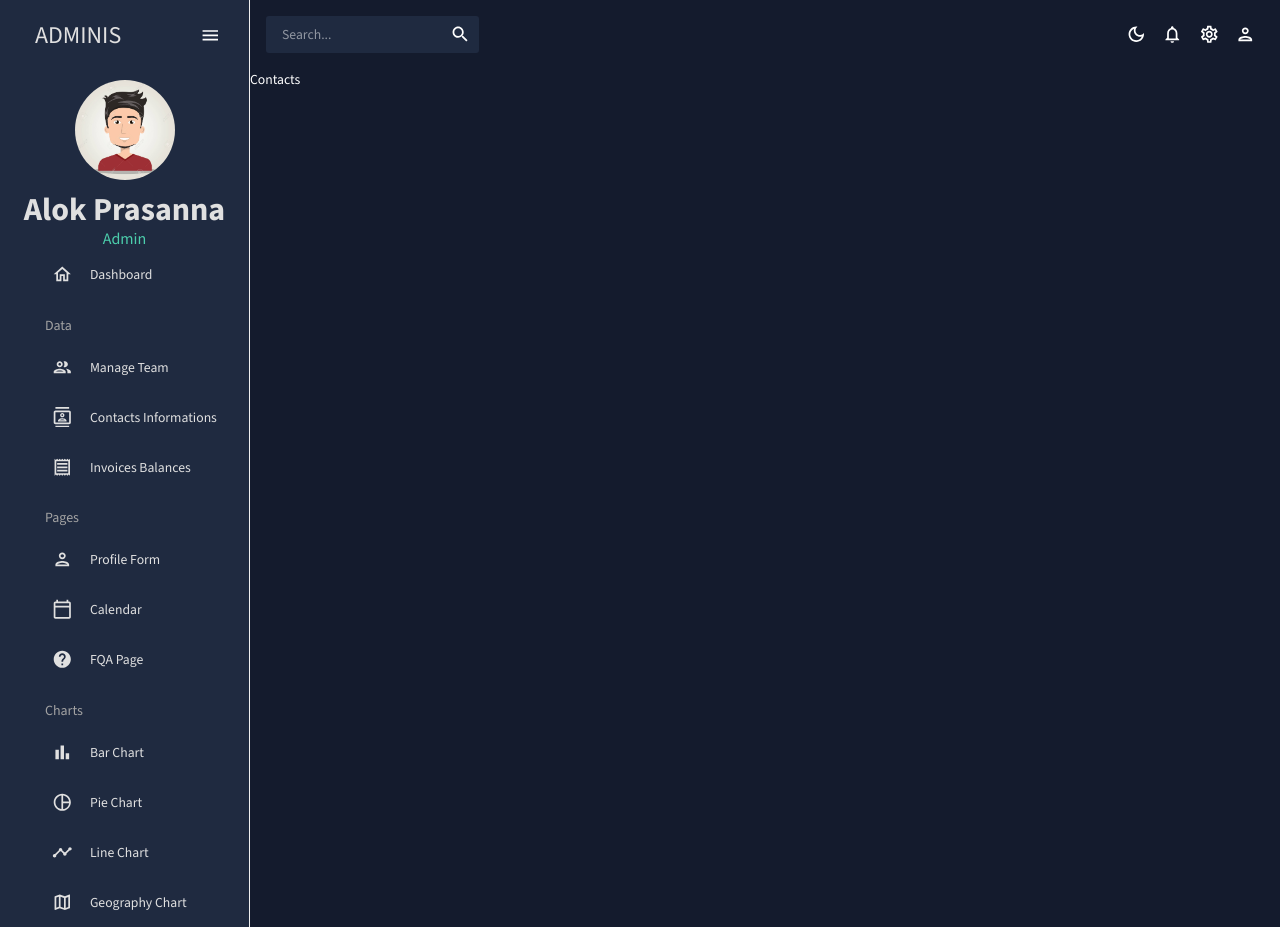
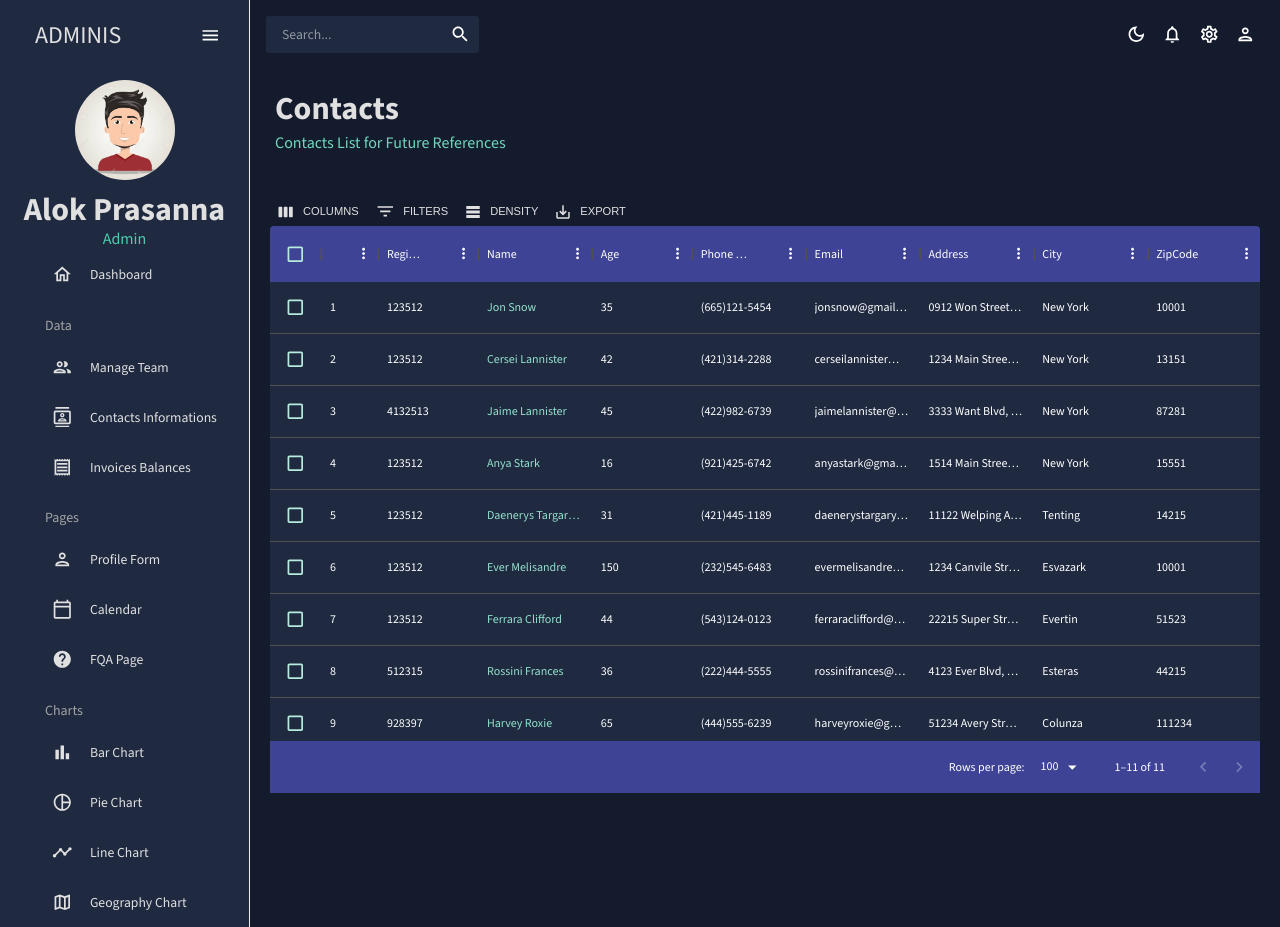
Before and after one commit to AlokPrasanna/fully-functional-dashboard-part1, a React (Vite) app: page /contacts in a window 1280 px wide. Built offline with nearby package versions, Linux system fonts and the light colour scheme.

Commit message:
Modified Contacts page

```diff
--- a/src/pages/Contacts/Contacts.jsx
+++ b/src/pages/Contacts/Contacts.jsx
@@ -1,8 +1,97 @@
+import { Box , useTheme } from "@mui/material";
+import {Header} from "../../components/molecules";
+import {mockDataContacts} from "../../data";
+import { token } from "../../theme";
+import { DataGrid , GridToolbar} from "@mui/x-data-grid";
+
 const Contacts = () => {
+    const theme = useTheme();
+    const colors = token(theme.palette.mode);
+
+    const columns = [
+        { field:"id" , headerName : "ID" , flex:0.5},
+        { field: "registrarId" , headerName: "Register ID"},
+        {
+            field: "name",
+            headerName:"Name",
+            flex:1,
+            cellClassName: "name-column--cell"
+        },
+        {
+            field:"age",
+            headerName:"Age",
+            type:"number",
+            headerAlign:"left",
+            align:"left"
+        },
+        {
+            field: "phone",
+            headerName: "Phone Number",
+            flex: 1,
+        },
+        {
+            field: "email",
+            headerName: "Email",
+            flex: 1,
+        },
+        {
+            field: "address",
+            headerName: "Address",
+            flex: 1,
+        },
+        {
+            field: "city",
+            headerName: "City",
+            flex: 1,
+        },
+        {
+            field: "zipCode",
+            headerName: "ZipCode",
+            flex: 1,
+        },
+    ];
     return (
-        <div>
-            Contacts
-        </div>
+        <Box m="20px">
+            <Header title="Contacts" subtitle="Contacts List for Future References" />
+            <Box
+            m="40px 0 0 0"
+            height="75vh"
+            sx={{
+              "& .MuiDataGrid-root": {
+                border: "none",
+              },
+              "& .MuiDataGrid-cell": {
+                borderBottom: "none",
+              },
+              "& .name-column--cell": {
+                color: colors.greenAccent[300],
+              },
+              "& .MuiDataGrid-columnHeaders": {
+                backgroundColor: colors.blueAccent[700],
+                borderBottom: "none",
+              },
+              "& .MuiDataGrid-virtualScroller": {
+                backgroundColor: colors.primary[400],
+              },
+              "& .MuiDataGrid-footerContainer": {
+                borderTop: "none",
+                backgroundColor: colors.blueAccent[700],
+              },
+              "& .MuiCheckbox-root": {
+                color: `${colors.greenAccent[200]} !important`,
+              },
+              "& .MuiDataGrid-toolbarContainer .MuiButton-text": {
+                color: `${colors.grey[100]} !important`
+              }
+            }}
+            >
+                <DataGrid
+                    checkboxSelection
+                    rows={mockDataContacts}
+                    columns={columns}
+                    components={{Toolbar : GridToolbar}}/>
+            </Box>
+        </Box>
     )
 }
 
```
